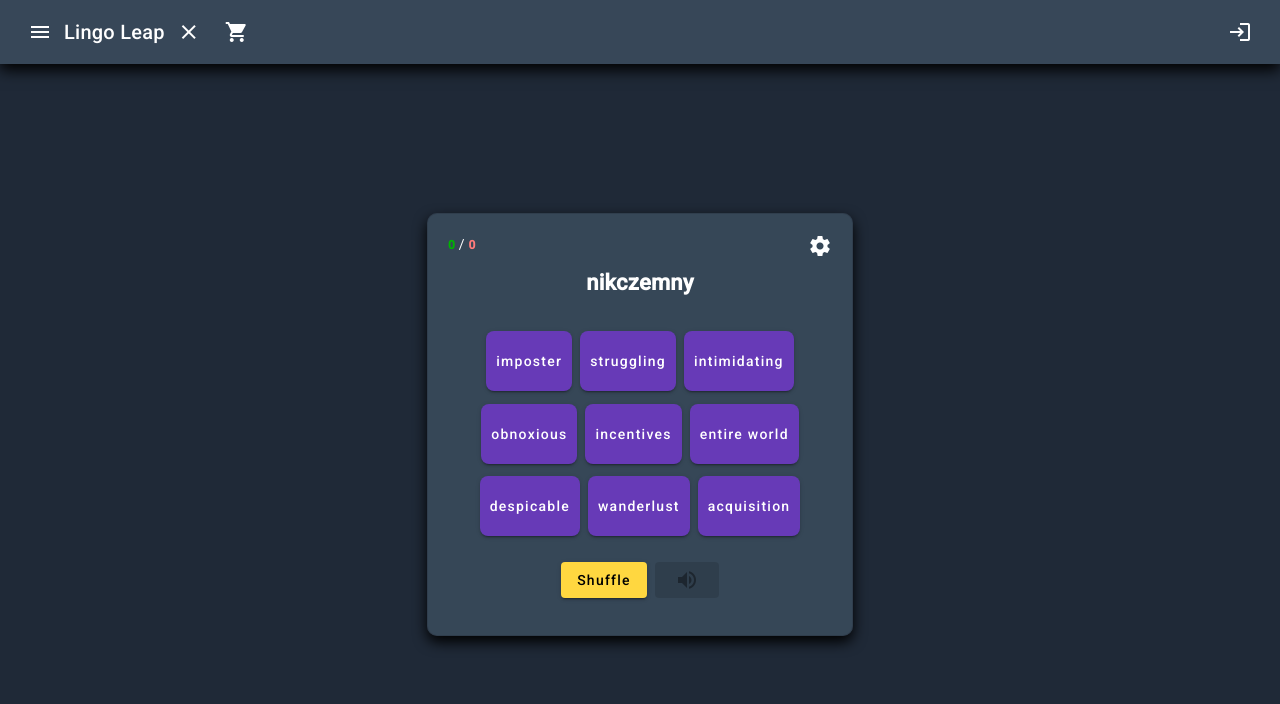
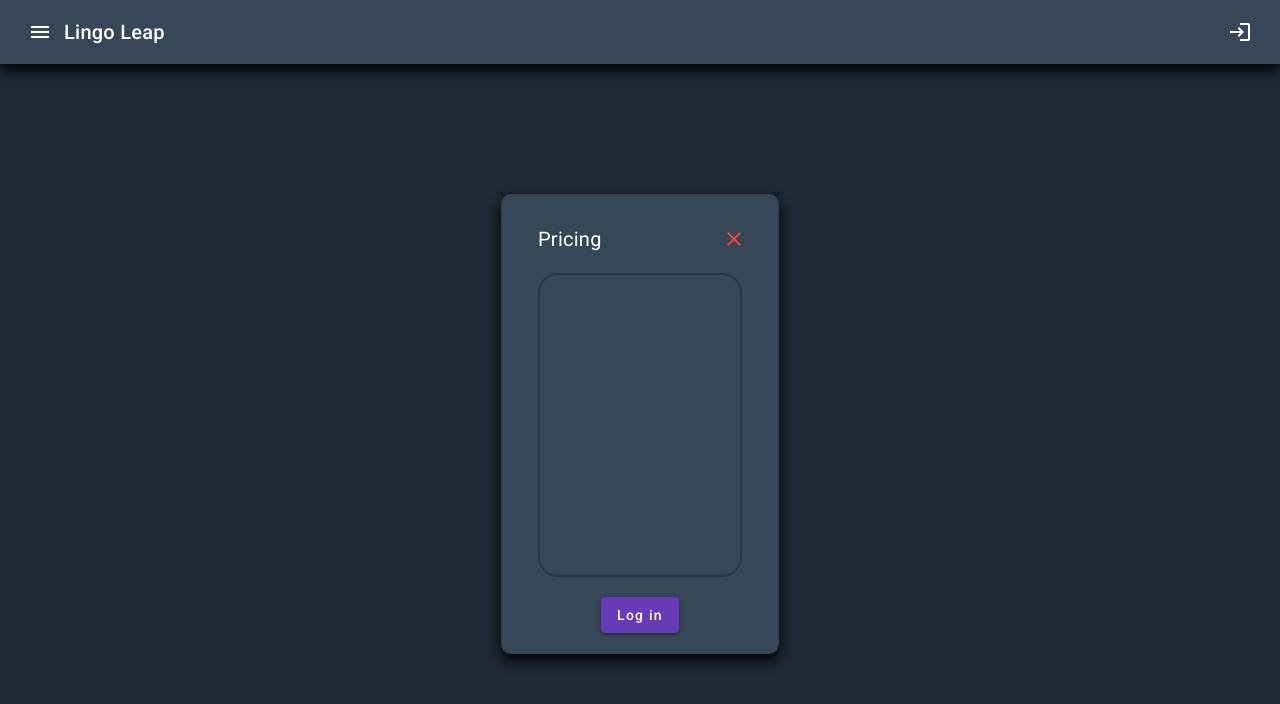
Before and after one commit to jakub-chyla/Lingo-Leap, an Angular app in the folder Lingoleap - FE/: page /pricing in a window 1280 px wide. Before the commit this address led to /main. Shown: the top 704 px of the page. Built offline with nearby package versions, Linux system fonts and the light colour scheme; no server answers.

Commit message:
added subscription component

```diff
--- a/Lingoleap - FE/src/app/app.component.scss
+++ b/Lingoleap - FE/src/app/app.component.scss
@@ -27,7 +27,6 @@ $warn-color: #f24236;
 .menu-button  ::ng-deep .mat-mdc-menu-item-text {
   color: white !important; /* Makes the font white */
 }
-
 
 .container {
   width: 30vw;
--- a/Lingoleap - FE/src/app/app.routes.ts
+++ b/Lingoleap - FE/src/app/app.routes.ts
@@ -2,11 +2,17 @@ import { Routes } from '@angular/router';
 import {LogInComponent} from "./log-in/log-in.component";
 import {MainComponent} from "./main/main.component";
 import {SignInComponent} from "./sign-in/sign-in.component";
+import {AdminComponent} from "./admin/admin.component";
+import {AboutComponent} from "./about/about.component";
+import {PricingComponent} from "./pricing/pricing.component";
 
 export const routes: Routes = [
   {path: '', redirectTo: 'main', pathMatch: 'full'},
   {path: 'main', component: MainComponent, title: 'Home page'},
   {path: 'log-in', component: LogInComponent, title: 'Log in'},
   {path: 'sign-in', component: SignInComponent, title: 'Sign in'},
+  {path: 'admin', component: AdminComponent, title: 'Admin'},
+  {path: 'about', component: AboutComponent, title: 'About'},
+  {path: 'pricing', component: PricingComponent, title: 'Pricing'},
   {path: '**', redirectTo: 'main'}
 ];
--- a/Lingoleap - FE/src/app/log-in/log-in.component.html
+++ b/Lingoleap - FE/src/app/log-in/log-in.component.html
@@ -5,7 +5,7 @@
         <span >{{ 'Log In' }}</span>
       </div>
       <div>
-        <button style="" mat-icon-button (click)="navigateToLMain()">
+        <button style="" mat-icon-button (click)="navigateToMain()">
           <mat-icon color="warn">close</mat-icon>
         </button>
       </div>
--- a/Lingoleap - FE/src/app/log-in/log-in.component.ts
+++ b/Lingoleap - FE/src/app/log-in/log-in.component.ts
@@ -86,7 +86,7 @@ export class LogInComponent implements OnInit {
     }
   }
 
-  navigateToLMain(): void {
+  navigateToMain(): void {
     this.router.navigate(['/main']);
   }
 
--- /dev/null
+++ b/Lingoleap - FE/src/app/pricing/pricing.component.html
@@ -0,0 +1,32 @@
+<div class="center">
+  <mat-card class="card component-bg-global" appearance="outlined">
+    <div class="header-container">
+      <div class="header">
+        <span>{{ 'Pricing' }}</span>
+      </div>
+      <div>
+        <button style="" mat-icon-button (click)="navigateToMain()">
+          <mat-icon color="warn">close</mat-icon>
+        </button>
+      </div>
+    </div>
+    <mat-card-content>
+      <div class="pricing-cloud" (click)="checkout()">
+      </div>
+    </mat-card-content>
+    <mat-card-footer>
+      <div style="display: flex; justify-content: center; padding-top: 20px">
+        <div *ngIf="user">
+          <button mat-raised-button color="accent" (click)="checkout()"
+                  type="submit">Get subscription
+          </button>
+        </div>
+        <div *ngIf="!user">
+          <button mat-raised-button color="primary" (click)="navigateToLogin()"
+                  type="submit">Log in
+          </button>
+        </div>
+      </div>
+    </mat-card-footer>
+  </mat-card>
+</div>
--- /dev/null
+++ b/Lingoleap - FE/src/app/pricing/pricing.component.scss
@@ -0,0 +1,69 @@
+.center {
+  display: flex;
+  justify-content: center;
+  align-items: center;
+  height: 90vh;
+}
+
+.left-button{
+  padding-right: 55px;
+}
+
+.icon-spacer {
+  flex: 1 1 auto;
+}
+
+.card {
+  border-radius: 10px;
+  box-shadow: 0 6px 14px rgba(0, 0, 0, 1);
+  padding: 20px;
+  margin: 20px auto;
+}
+
+.input ::ng-deep .mdc-text-field--filled:not(.mdc-text-field--disabled){
+  background-color: #425062 !important;
+}
+
+.input ::ng-deep .mdc-text-field__input{
+  color: white !important;
+}
+
+.sign-in {
+  color: white !important;
+}
+
+.input ::ng-deep .mdc-floating-label {
+  color: #f3f3f3 !important;
+}
+
+.container {
+  width: 30vw;
+  min-width: 350px;
+}
+
+.header-container {
+  display: flex;
+  justify-content: space-between;
+  gap: 10px;
+  padding-bottom: 10px;
+}
+
+.header{
+  display: flex;
+  justify-content: center;
+  align-items: center;
+  padding-left: 16px;
+  font-size: 20px;
+}
+
+.pricing-cloud {
+  height: 300px;
+  width: 200px;
+  border: 2px solid rgba(31, 41, 55, 0.53);
+  border-radius: 20px;
+  transition: border-color 0.1s ease-in-out; /* Smooth transition */
+}
+
+.pricing-cloud:hover {
+  border-color: #1f2937;
+}
--- /dev/null
+++ b/Lingoleap - FE/src/app/pricing/pricing.component.ts
@@ -0,0 +1,76 @@
+import {Component, OnInit} from '@angular/core';
+import {MatButton, MatIconButton} from "@angular/material/button";
+import {MatCard, MatCardContent, MatCardFooter} from "@angular/material/card";
+import {FormsModule, ReactiveFormsModule} from "@angular/forms";
+import {MatIcon} from "@angular/material/icon";
+import {Router} from "@angular/router";
+import {UserService} from "../service/user.service";
+import {ProductRequest} from "../model/product-request";
+import {StripeResponse} from "../model/stripe-response";
+import {PurchaseService} from "../service/purchase.service";
+import {User} from "../model/user";
+import {NgIf} from "@angular/common";
+
+@Component({
+  selector: 'app-pricing',
+  standalone: true,
+  imports: [
+    MatButton,
+    MatCard,
+    MatCardContent,
+    FormsModule,
+    MatCardFooter,
+    MatIcon,
+    MatIconButton,
+    ReactiveFormsModule,
+    NgIf
+  ],
+  templateUrl: './pricing.component.html',
+  styleUrl: './pricing.component.scss'
+})
+export class PricingComponent implements OnInit {
+  user?: User | null;
+
+  constructor(private router: Router,
+              private userService: UserService,
+              private purchaseService: PurchaseService
+  ) {
+  }
+
+  ngOnInit() {
+    this.userService.refreshToken().subscribe();
+
+    this.userService.user$.subscribe((user) => {
+      this.user = user;
+    });
+  }
+
+  navigateToMain(): void {
+    this.router.navigate(['/main']);
+  }
+
+  checkout() {
+    const productRequest: ProductRequest = {
+      amount: 100,
+      quantity: 1,
+      name: 'subscription',
+      currency: 'USD',
+      userId: this.user?.id
+    }
+    this.purchaseService.checkout(productRequest).subscribe(
+      (response: StripeResponse) => {
+        console.log(response);
+        if (response.sessionUrl) {
+          window.location.href = response.sessionUrl;
+        } else {
+          console.error('Session URL is missing in the response.');
+        }
+      }
+    );
+  }
+
+  navigateToLogin(): void {
+    this.router.navigate(['/log-in']);
+  }
+
+}
--- a/Lingoleap - FE/src/app/top-bar/top-bar.component.html
+++ b/Lingoleap - FE/src/app/top-bar/top-bar.component.html
@@ -2,60 +2,36 @@
   <button mat-icon-button [matMenuTriggerFor]="menu" class="example-icon" aria-label="Example icon-button with menu icon">
     <mat-icon>menu</mat-icon>
   </button>
-
   <mat-menu class="menu" #menu="matMenu">
     <button
-      style="color: white !important; display: flex; align-items: center;"
-      matTooltip="Check Out"
-      mat-menu-item
-      (click)="checkout()"
-    >
-      <mat-icon style="color: white; margin-right: 8px;">shopping_cart</mat-icon>
-      Pricing
+      style="color: white !important; display: flex; align-items: center;" mat-menu-item
+      (click)="navigateToPricing()">
+      <mat-icon style="color: white; margin-right: 8px;">shopping_cart</mat-icon>Pricing
     </button>
-
     <button
       style="color: white !important; display: flex; align-items: center;"
-      matTooltip="Check Out"
-      mat-menu-item
-      (click)="checkout()"
-    >
-      <mat-icon style="color: white; margin-right: 8px;">info</mat-icon>
-      About
+      mat-menu-item (click)="navigateToAbout()">
+      <mat-icon style="color: white; margin-right: 8px;">info</mat-icon>About
+    </button>
+    <button
+      style="color: white !important; display: flex; align-items: center;"
+      mat-menu-item (click)="navigateToAdmin()">
+      <mat-icon style="color: white; margin-right: 8px;">person</mat-icon>Admin
     </button>
   </mat-menu>
   <div class="logo"><a (click)="navigateToMain()">Lingo Leap</a></div>
-
-  <button mat-icon-button class="example-icon favorite-icon"
-          aria-label="Example icon-button with heart icon"
-          matTooltip="demo"
-          (click)="open()">
-    <mat-icon>close</mat-icon>
-  </button>
-
-  <button mat-icon-button class="example-icon favorite-icon"
-          aria-label="Example icon-button with heart icon"
-          matTooltip="Check Out"
-          (click)="checkout()">
-    <mat-icon>shopping_cart</mat-icon>
-  </button>
-
   <span class="icon-spacer"></span>
-
   {{this.user?.username}}
-
   <button *ngIf="this.user?.token === undefined || this.user?.token === null" mat-icon-button class="example-icon favorite-icon"
           aria-label="Example icon-button with heart icon"
           matTooltip="Log in"
           (click)="navigateToLogin()">
     <mat-icon>login</mat-icon>
   </button>
-
   <button *ngIf="!(this.user?.token === undefined || this.user?.token === null)" mat-icon-button class="example-icon favorite-icon"
           aria-label="Example icon-button with heart icon"
           matTooltip="Log out"
           (click)="logOut()">
     <mat-icon>logout</mat-icon>
   </button>
-
 </mat-toolbar>
--- a/Lingoleap - FE/src/app/top-bar/top-bar.component.ts
+++ b/Lingoleap - FE/src/app/top-bar/top-bar.component.ts
@@ -33,7 +33,7 @@ export class TopBarComponent implements OnInit {
 
   constructor(private router: Router,
               private userService: UserService,
-              private purchaseService: PurchaseService) {
+) {
   }
 
   ngOnInit() {
@@ -53,25 +53,7 @@ export class TopBarComponent implements OnInit {
     this.userService.logOut();
   }
 
-  checkout() {
-    const productRequest: ProductRequest = {
-      amount: 100,
-      quantity: 1,
-      name: 'subscription',
-      currency: 'USD',
-      userId: this.user?.id
-    }
-    this.purchaseService.checkout(productRequest).subscribe(
-      (response: StripeResponse) => {
-        console.log(response);
-        if (response.sessionUrl) {
-          window.location.href = response.sessionUrl;
-        } else {
-          console.error('Session URL is missing in the response.');
-        }
-      }
-    );
-  }
+
 
   demo(): void {
     this.userService.demo().subscribe((result) => {
@@ -92,4 +74,16 @@ export class TopBarComponent implements OnInit {
   navigateToMain(): void {
     this.router.navigate(['/main']);
   }
+
+  navigateToPricing(): void {
+    this.router.navigate(['/pricing']);
+  }
+
+  navigateToAbout(): void {
+    this.router.navigate(['/about']);
+  }
+
+  navigateToAdmin(): void {
+    this.router.navigate(['/admin']);
+  }
 }
```
